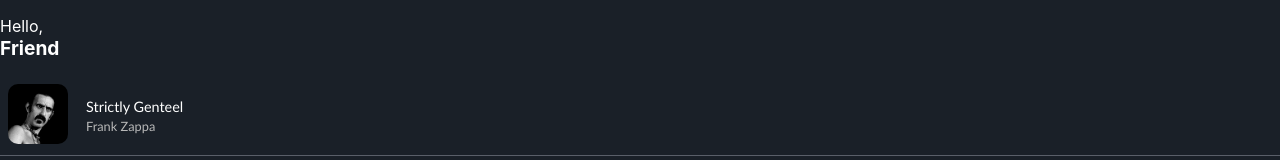
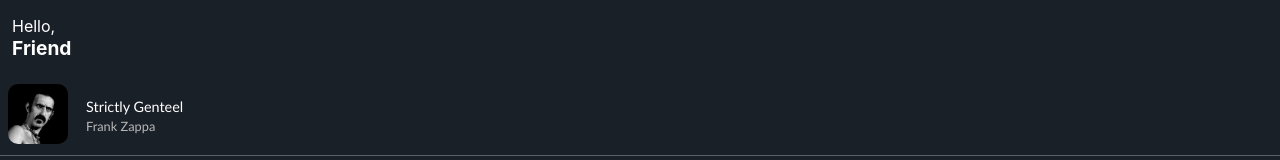
Before and after one commit to sweisz/nukebox, a Next.js app: page / in a window 1280 px wide. Shown: the top 160 px of the page. Built offline with nearby package versions, Linux system fonts and the light colour scheme.

Commit message:
💄 Change Greeting style

```diff
--- a/components/Greeting.tsx
+++ b/components/Greeting.tsx
@@ -6,7 +6,7 @@ type Props = {
 
 export default function Greeting(props: Props) {
   return (
-    <p>
+    <p className={styles.greeting}>
       Hello, <span className={styles.name}>{props.name}</span>
     </p>
   );
```
